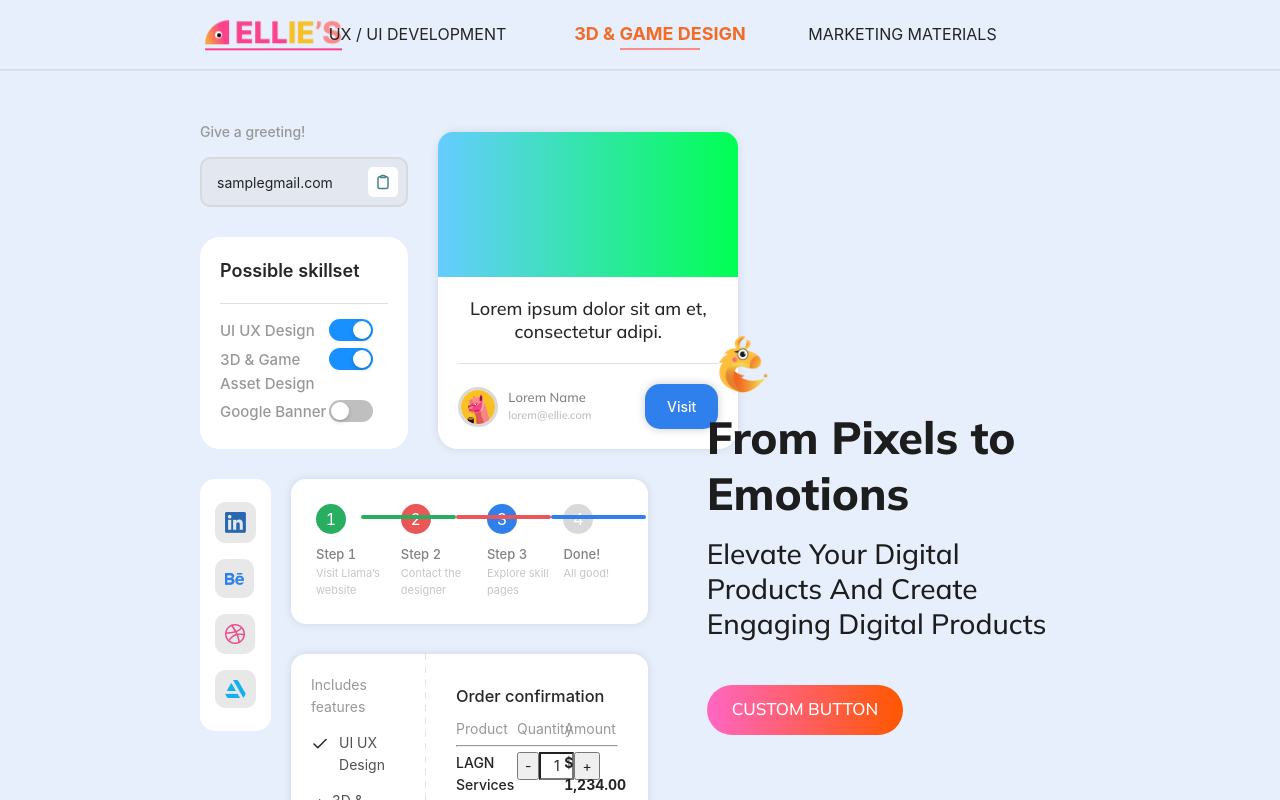
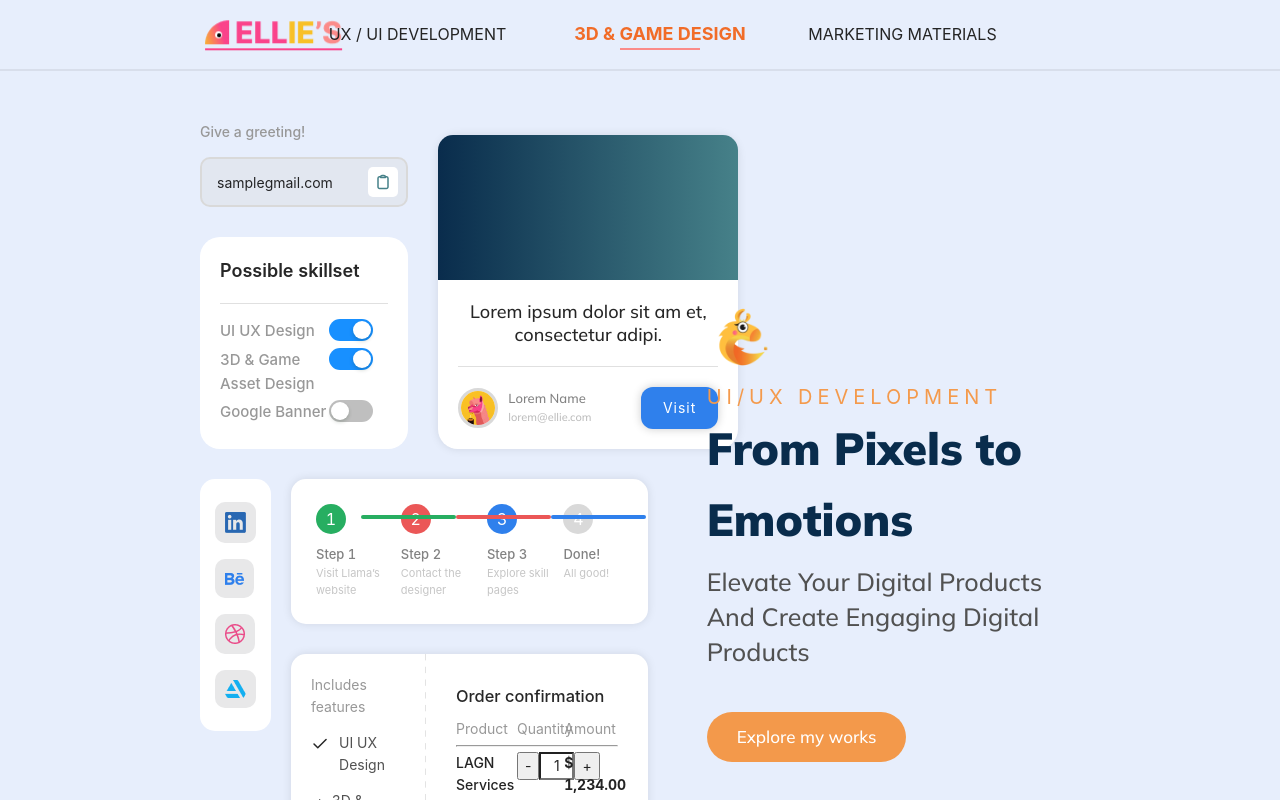
Before and after one commit to Wafflellie/navarro-llama, a Vue app: page / in a window 1280 px wide. Shown: the top 800 px of the page. Built offline with nearby package versions, Linux system fonts and the light colour scheme.

Commit message:
updating main

```diff
--- a/src/assets/main.css
+++ b/src/assets/main.css
@@ -22,26 +22,36 @@ button {
 /* STANDARD INPUT */
 input {  font-family: 'Inter' !important; }
 
+
+.headlinetext {
+  font-family: 'Mulish';
+  font-size: 45px;
+  font-weight: 900;
+  color: #092C4C;
+}
+
+.sublinetext {
+  font-family: 'Mulish';
+  font-size: 25px;
+  font-weight: 500;
+  color: #515151;
+  line-height: 35px;
+
+}
+
+
 /* STANDARD BUTTON */
 .small-button {
-  height: 45px;
+  height: 42px;
   padding: 0 22px;
   font-size: 14px;
   border: none;
+  letter-spacing: 1px;
   font-family: 'Inter';
-  font-weight: 500;
-  border-radius: 15px;
+  font-weight: 400;
+  border-radius: 12px;
   box-shadow: 0 0 10px rgb(0 0 0 / 20%);
 }
-
-.blue-button {
-  color: white;
-  background: linear-gradient(90deg, #2f80ec, transparent) #2f80ec;
-  transition: background-color 1s;
-}
-
-.blue-button:hover{  background-color: #092c4c; }
-
 
 .medium-button {
   height: 50px;
@@ -51,8 +61,41 @@ input {  font-family: 'Inter' !important; }
 }
 
 
+.primary-button
+{
+  font-family: 'Mulish';
+  margin-top: 30px;
+  width: auto;
+  height: 50px;
+  padding: 0 30px;
+  font-size: 17px;
+  font-weight: 500;
+  border-radius: 50px;
+  border: none;
+}
+
+
+.blue-button {
+  color: white;
+  background: linear-gradient(90deg, #2f80ec, transparent) #2f80ec;
+  transition: background-color .4s;
+}
+
+.blue-button:hover{  background-color: #092c4c; }
+
+
+.pink-button {
+  color: white;
+  background: linear-gradient(90deg, #F3994B, transparent) #F3994B;
+  transition: background-color .4s;
+}
+
+.pink-button:hover {  background-color: #FA438B;}
+
+
+
 /* STANDARD TEXT */
-p li h1 h2 h3 h4 h5{  font-family: 'Inter';}
+p li h1 h2 h3 h4 h5 span{  font-family: 'Inter';}
 
 /* FONT WEIGHT */
 .f-500 {  font-weight: 500; }
@@ -64,6 +107,7 @@ p li h1 h2 h3 h4 h5{  font-family: 'Inter';}
 .f-51 { color: #515151;}
 .f-24 { color: #242424;}
 .f-d9 { color: #d9d9d9;}
+.f-orange {color: #F49A4C;}
 
 
 
--- a/src/components/PixelHomepage.vue
+++ b/src/components/PixelHomepage.vue
@@ -1,9 +1,9 @@
 <script setup>
     // import WidgetsForUIUX from './sub_components/WidgetsForUIUX.vue'
     import NavigationMenu from './sub_components/NewNavigationMenu.vue'
-    import LogoIcon from './sub_components/LogoIcon.vue'
-    import firstUIWidget from './sub_components/UIUX/1-UIUXwidget.vue'
 
+    import UIUXWidget from './sub_components/UIUX/1-UIUXwidget.vue'
+    import UIUXContent from './sub_components/UIUX/2-WidgetBannerContent.vue'
 </script>
 
 <template>
@@ -28,32 +28,15 @@
           <a-row style="width: 100%; padding: 0px 200px;">
     <!-- WIDGET'S COLUMN -->
               <a-col :span="13">
-                <firstUIWidget />
-
-                <!-- VERTICAL LINE -->
-                <div style="height: 105%; border-right: 1px solid #00000011;"> </div>
-
+                <UIUXWidget />
               </a-col>
 
 
 
 
     <!-- HEADLINE TEXT COLUMN--->
-              <a-col :span="11"
-                    style="padding-left: 30px; align-self: center;"
-                    >
-
-                <LogoIcon/>
-    <!-- HEADLINE-->
-                <h1 class="headlinetext mulish-white"
-                    style="margin-bottom: 15px;">
-                    From Pixels to Emotions</h1>
-    <!-- SUBLINE-->
-                <h4 class="sublinetext mulish-white">
-                  Elevate Your Digital Products And Create Engaging Digital Products </h4>
-
-
-                <button class="primary-button"> CUSTOM BUTTON </button>
+              <a-col :span="11" style="padding-left: 30px; align-self: center;">
+                <UIUXContent/>
               </a-col>
           </a-row>
       </div>
@@ -87,39 +70,10 @@
 
       /* homepage banner */
 
-      .mulish-white {
-        font-family: 'Mulish';
-        color: white;
-        line-height: normal;
-      }
-      .headlinetext {
-        font-size: 45px;
-        font-weight: 800;
-        color: #1d1d1d;
-      }
-
-      .sublinetext {
-        font-size: 28px;
-        font-weight: 500;
-        color: #1d1d1d;
-
-      }
 
 
-      .primary-button
-      {
-        font-family: 'Mulish';
-        margin-top: 30px;
-        width: auto;
-        height: 50px;
-        padding: 0 25px;
-        font-size: 17px;
-        font-weight: 500;
-        border-radius: 50px;
-        border: none;
-        color: white;
-        background: linear-gradient(90deg, rgba(255,102,194,1) 0%, rgba(255,87,0,1) 100%, rgba(255,87,0,1) 150%);
-      }
+
+
 
 
 
--- a/src/components/sub_components/UIUX/1-UIUXwidget.vue
+++ b/src/components/sub_components/UIUX/1-UIUXwidget.vue
@@ -63,7 +63,7 @@
         <!-- MODAL FOR UI UX -->
             <a-col :span="12">
                 <div class="pop-out-widget">
-                    <div style="background: linear-gradient(90deg, rgba(102,204,255,1) 0%, rgba(0,255,83,1) 100%);
+                    <div style="background: linear-gradient(90deg, rgba(9,44,76,1) 0%, rgba(70,129,137,1) 100%);
                                 height: 145px;
                                 border-radius: 15px 15px 0px 0px;">
                     </div>
@@ -100,7 +100,7 @@
 
                             </div>
 
-                            <button class=" blue-button small-button"> Visit </button>
+                            <button class="blue-button small-button"> Visit </button>
 
                         </div>
 
--- /dev/null
+++ b/src/components/sub_components/UIUX/2-WidgetBannerContent.vue
@@ -0,0 +1,26 @@
+<template>
+
+                <LogoIcon />
+    <!-- HEADLINE-->
+                <span class="f-orange" style="text-transform: uppercase; letter-spacing: 5px; font-size: 20px;">UI/UX Development</span>
+                <h1 class="headlinetext"
+                    style="margin-bottom: 10px;">
+                    From Pixels to Emotions</h1>
+    <!-- SUBLINE-->
+                <h4 class="sublinetext">
+                  Elevate Your Digital Products And Create Engaging Digital Products </h4>
+
+
+                <button class="primary-button pink-button"> Explore my works </button>
+
+</template>
+
+
+<script setup>
+    import '@/assets/main.css';
+
+    import LogoIcon from '../LogoIcon.vue'
+</script>
+
+<style>
+</style>
```
